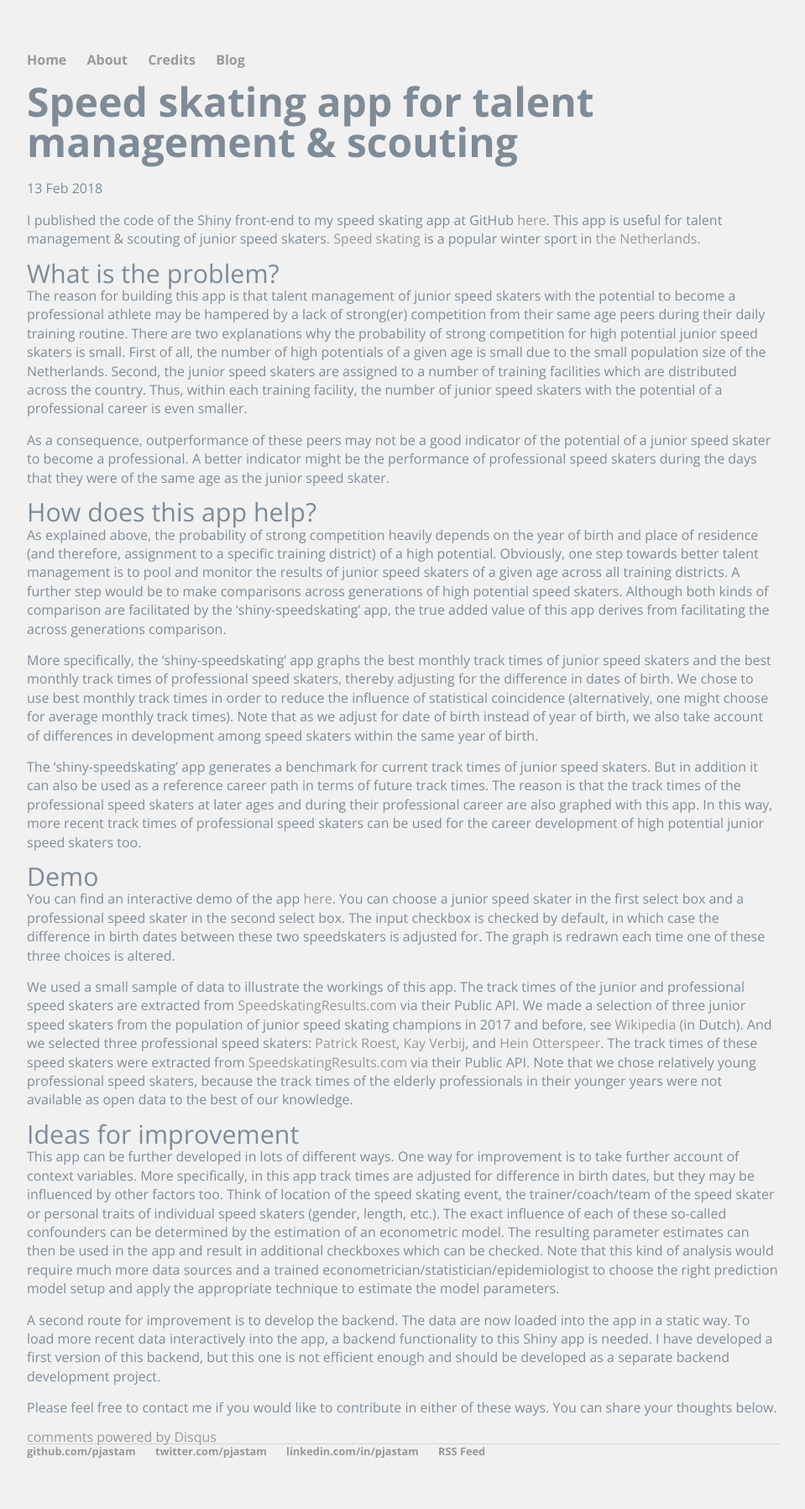
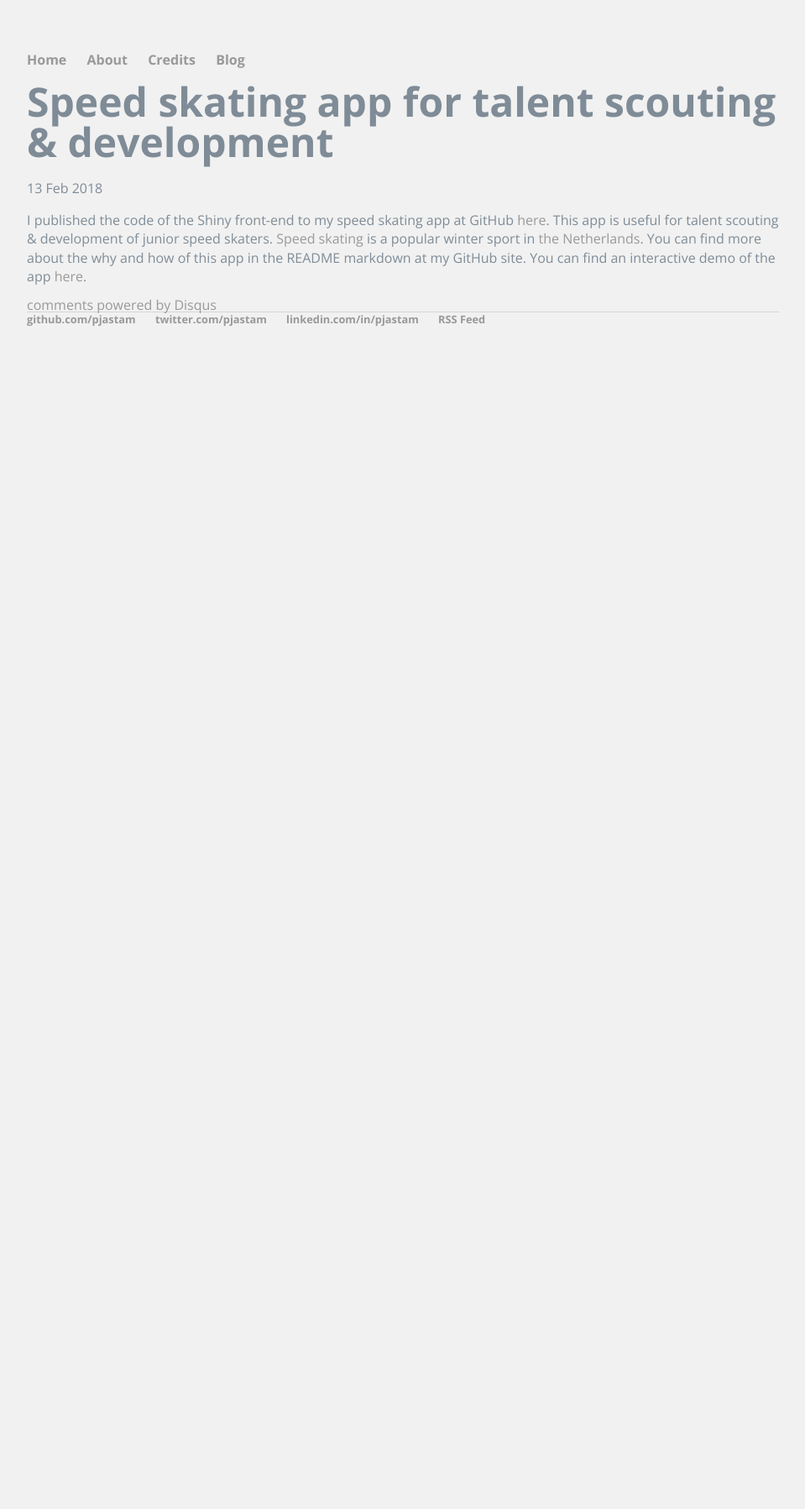
Before and after one commit to pjastam/pjastam.github.io, a Jekyll site: the page built from _posts/2018-02-13-speed-skating-talent-management-app.md, in a window 1280 px wide. Shown: the whole page at 84% size, without its empty margins (160-1119 px from the left). Built offline with Jekyll 4.4.1, drawn with Linux system fonts in a browser that asks for light colours; some web fonts are replaced; comment, search, counter and statistics services are not loaded; after the commit the page ends 900 px from its top, so only the background shows below that.

Commit message:
Content update
We shortened the text, because the more elaborate explanations can be found in the README markdown at GitHub.

```diff
--- a/_posts/2018-02-13-speed-skating-talent-management-app.md
+++ b/_posts/2018-02-13-speed-skating-talent-management-app.md
@@ -1,35 +1,8 @@
 ---
 layout: post
-title: "Speed skating app for talent management & scouting"
+title: "Speed skating app for talent scouting & development"
 date: 2018-02-13
 comments: true
 ---
 
-I published the code of the Shiny front-end to my speed skating app at GitHub [here](https://github.com/pjastam/shiny-speedskating). This app is useful for talent management & scouting of junior speed skaters. [Speed skating](https://en.wikipedia.org/wiki/Speed_skating) is a popular winter sport in [the Netherlands](https://en.wikipedia.org/wiki/Netherlands).
-
-#### What is the problem?
-
-The reason for building this app is that talent management of junior speed skaters with the potential to become a professional athlete may be hampered by a lack of strong(er) competition from their same age peers during their daily training routine. There are two explanations why the probability of strong competition for high potential junior speed skaters is small. First of all, the number of high potentials of a given age is small due to the small population size of the Netherlands. Second, the junior speed skaters are assigned to a number of training facilities which are distributed across the country. Thus, within each training facility, the number of junior speed skaters with the potential of a professional career is even smaller.
-
-As a consequence, outperformance of these peers may not be a good indicator of the potential of a junior speed skater to become a professional. A better indicator might be the performance of professional speed skaters during the days that they were of the same age as the junior speed skater.
-
-#### How does this app help?
-As explained above, the probability of strong competition heavily depends on the year of birth and place of residence (and therefore, assignment to a specific training district) of a high potential. Obviously, one step towards better talent management is to pool and monitor the results of junior speed skaters of a given age across all training districts. A further step would be to make comparisons across generations of high potential speed skaters. Although both kinds of comparison are facilitated by the 'shiny-speedskating' app, the true added value of this app derives from facilitating the across generations comparison.
-
-More specifically, the 'shiny-speedskating' app graphs the best monthly track times of junior speed skaters and the best monthly track times of professional speed skaters, thereby adjusting for the difference in dates of birth. We chose to use best monthly track times in order to reduce the influence of statistical coincidence (alternatively, one might choose for average monthly track times). Note that as we adjust for date of birth instead of year of birth, we also take account of differences in development among speed skaters within the same year of birth.
-
-The 'shiny-speedskating' app generates a benchmark for current track times of junior speed skaters. But in addition it can also be used as a reference career path in terms of future track times. The reason is that the track times of the professional speed skaters at later ages and during their professional career are also graphed with this app. In this way, more recent track times of professional speed skaters can be used for the career development of high potential junior speed skaters too.
-
-#### Demo
-
-You can find an interactive demo of the app [here](https://pjastam.shinyapps.io/speedskating/). You can choose a junior speed skater in the first select box and a professional speed skater in the second select box. The input checkbox is checked by default, in which case the difference in birth dates between these two speedskaters is adjusted for. The graph is redrawn each time one of these three choices is altered.
-
-We used a small sample of data to illustrate the workings of this app. The track times of the junior and professional speed skaters are extracted from [SpeedskatingResults.com](http://speedskatingresults.com/) via their Public API. We made a selection of three junior speed skaters from the population of junior speed skating champions in 2017 and before, see [Wikipedia](https://nl.wikipedia.org/wiki/Nederlandse_kampioenschappen_schaatsen_junioren) (in Dutch). And we selected three professional speed skaters: [Patrick Roest](https://nl.wikipedia.org/wiki/Patrick_Roest), [Kay Verbij](https://nl.wikipedia.org/wiki/Kai_Verbij), and [Hein Otterspeer](https://nl.wikipedia.org/wiki/Hein_Otterspeer). The track times of these speed skaters were extracted from [SpeedskatingResults.com](http://speedskatingresults.com/) via their Public API. Note that we chose relatively young professional speed skaters, because the track times of the elderly professionals in their younger years were not available as open data to the best of our knowledge.
-
-#### Ideas for improvement
-
-This app can be further developed in lots of different ways. One way for improvement is to take further account of context variables. More specifically, in this app track times are adjusted for difference in birth dates, but they may be influenced by other factors too. Think of location of the speed skating event, the trainer/coach/team of the speed skater or personal traits of individual speed skaters (gender, length, etc.). The exact influence of each of these so-called confounders can be determined by the estimation of an econometric model. The resulting parameter estimates can then be used in the app and result in additional checkboxes which can be checked. Note that this kind of analysis would require much more data sources and a trained econometrician/statistician/epidemiologist to choose the right prediction model setup and apply the appropriate technique to estimate the model parameters.
-
-A second route for improvement is to develop the backend. The data are now loaded into the app in a static way. To load more recent data interactively into the app, a backend functionality to this Shiny app is needed. I have developed a first version of this backend, but this one is not efficient enough and should be developed as a separate backend development project.
-
-Please feel free to contact me if you would like to contribute in either of these ways. You can share your thoughts below.
+I published the code of the Shiny front-end to my speed skating app at GitHub [here](https://github.com/pjastam/shiny-speedskating). This app is useful for talent scouting & development of junior speed skaters. [Speed skating](https://en.wikipedia.org/wiki/Speed_skating) is a popular winter sport in [the Netherlands](https://en.wikipedia.org/wiki/Netherlands). You can find more about the why and how of this app in the README markdown at my GitHub site. You can find an interactive demo of the app [here](https://pjastam.shinyapps.io/speedskating/).
```
